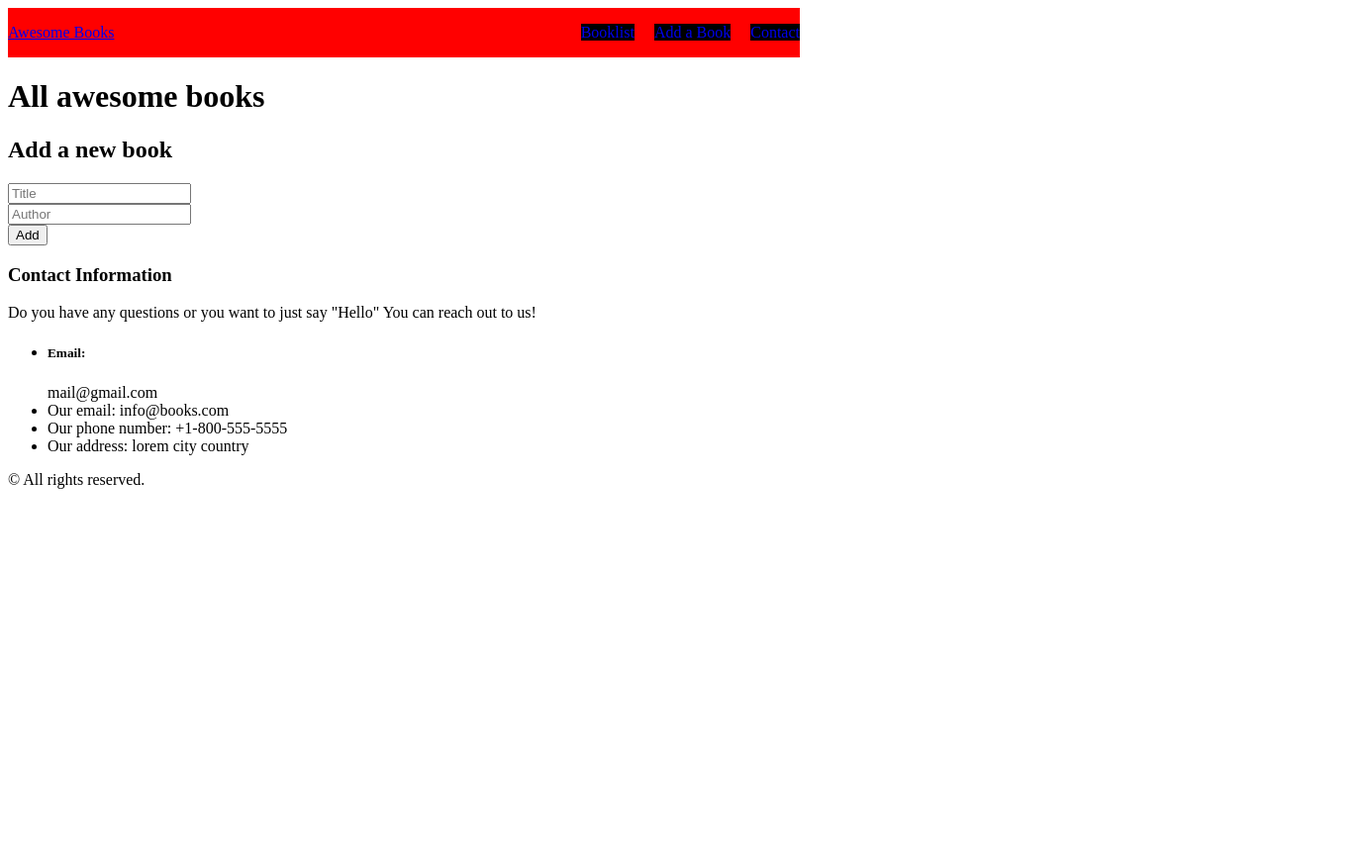
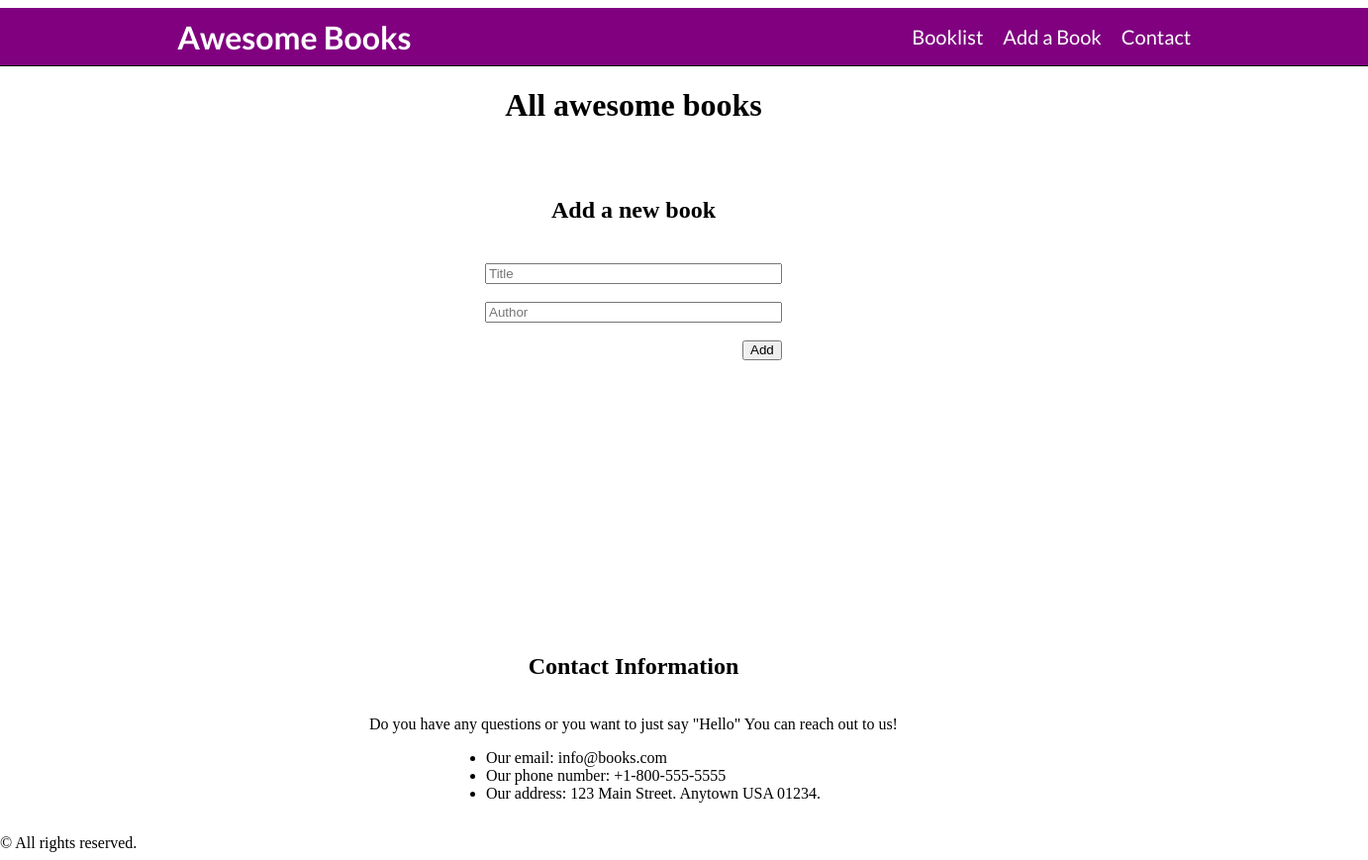
Before and after one commit to katarighe/awesome-books, a website: page index.html in a window 1280 px wide. Shown: the whole page at 99% size, 1382 px wide, since content can reach past the window. Before the commit the page ends 800 px from the top, so only its background shows below. Drawn offline with Linux system fonts and the light colour scheme.

Commit message:
Make styling of the Awesome Books

```diff
--- a/index.html
+++ b/index.html
@@ -6,6 +6,7 @@
     <meta name="viewport" content="width=device-width, initial-scale=1.0">
     <link rel="stylesheet" href="style.css">
     <title>Awesome Books</title>
+    <link href="https://fonts.googleapis.com/css2?family=Lato:wght@100;300;400;700;900&display=swap" rel="stylesheet" crossorigin="anonymous" />
 </head>
 <body onload="startTime()">
     <!-- Navigation Bar -->
@@ -46,23 +47,19 @@
 
     <!-- Contact -->
     <section class="contact-section" id="contact">
-        <h3 class="contact-heading">Contact Information</h3>
+        <h2 class="contact-heading">Contact Information</h3>
         <p class="welcome-text">
             Do you have any questions or you want to just say "Hello"
             You can reach out to us!
         </p>
         <ul class="contact-menu">
-            <li class="list-item">
-            <h5 class="font-weight-bolder">Email:</h5>
-            mail@gmail.com
-          </li>
           <li class="list-item">Our email: info@books.com</li>
           <li class="list-item">Our phone number: +1-800-555-5555</li>
-          <li class="list-item">Our address: lorem city country</li>
+          <li class="list-item">Our address: 123 Main Street. Anytown USA 01234.</li>
         </ul>
     </section>
 
-    <!-- footer section -->
+    <!-- Footer -->
     <footer class="footer">
         <div class="footer-container">
             <p>© All rights reserved.</p>
--- a/style.css
+++ b/style.css
@@ -1,44 +1,24 @@
-header {
-  width: 200px;
-}
-.nav-bar {
+html {
   display: flex;
-  justify-content: space-between;
+  flex-direction: column;
+  justify-content: center;
   align-items: center;
-  background-color: red;
-  width: 800px
-
 }
 
-.nav-menu{
-  display: flex;
-  gap: 20px;
-  list-style-type: none;
-  padding-left: 0;
-
+body {
+  width: 100%;
 }
 
-.nav-menu .nav-link {
-  text-decoration: none;
-  background-color: black;
+header {
+  width: 100%;
 }
 
-.nav-menu .nav-link a {
-  list-style: none;
-}
-
-/*
 section {
   margin-top: 20%;
 }
 
-
 p {
   margin-bottom: 0;
-}
-
-a:hover {
-  opacity: 0.8;
 }
 
 hr {
@@ -48,6 +28,58 @@ hr {
   align-items: center;
 }
 
+/* Nav Bar */
+.nav-bar {
+  width: 80%;
+  display: flex;
+  flex-direction: row;
+  justify-content: space-between;
+  align-items: center;
+  color: #272a31;
+  padding: 1px 14%;
+  border-bottom: 1px solid black;
+  background-color: purple;
+}
+
+.brand {
+  font-family: 'lato', sans-serif;
+  font-weight: 700;
+  color: white;
+  font-size: 2rem;
+  text-decoration: none;
+}
+
+.nav-menu {
+  display: flex;
+  gap: 20px;
+  list-style-type: none;
+  padding-left: 0;
+}
+
+.nav-menu ul {
+  width: 70%;
+  display: flex;
+  flex-direction: row;
+  justify-content: space-between;
+}
+
+.nav-menu .nav-link {
+  font-family: 'lato', sans-serif;
+  font-size: 1.25rem;
+  text-decoration: none;
+  color: white;
+}
+
+.nav-menu .nav-link a {
+  list-style: none;
+  font-size: 1.1rem;
+}
+
+.nav-menu a:hover {
+  opacity: 0.8;
+}
+
+/* Awesome Books */
 .heading {
   text-align: center;
 }
@@ -77,6 +109,15 @@ hr {
   justify-content: center;
 }
 
+/* Add a New Book */
+.form-container {
+  display: flex;
+  flex-direction: column;
+  width: 100%;
+  align-items: center;
+  justify-content: center;
+}
+
 .form {
   display: flex;
   flex-direction: column;
@@ -92,6 +133,11 @@ hr {
   margin-left: 260px;
 }
 
-.nav-link {
-  font-size: 1.1rem;
-} */
+/* Contact */
+.contact-section {
+  display: flex;
+  flex-direction: column;
+  width: 100%;
+  align-items: center;
+  justify-content: center;
+}
```
